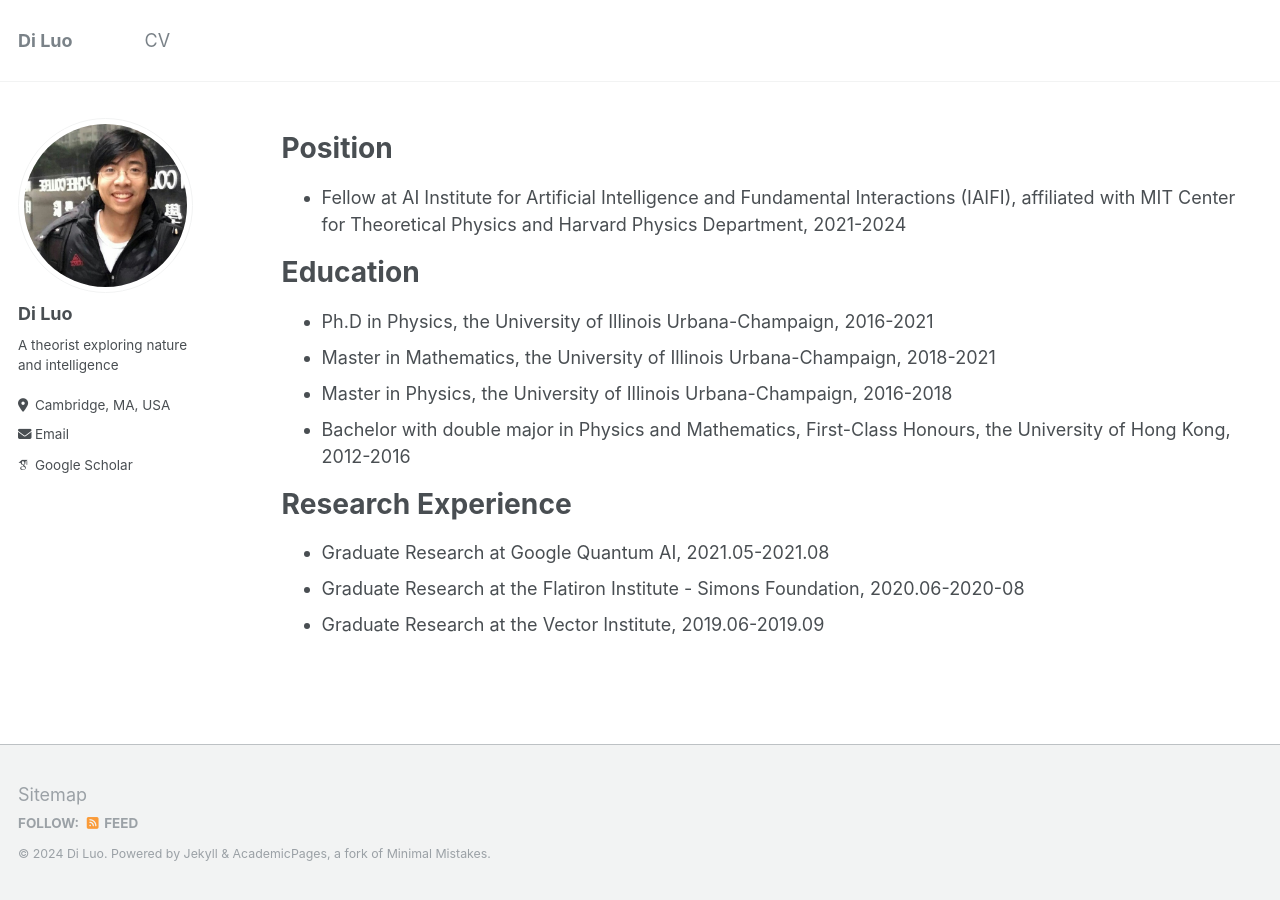
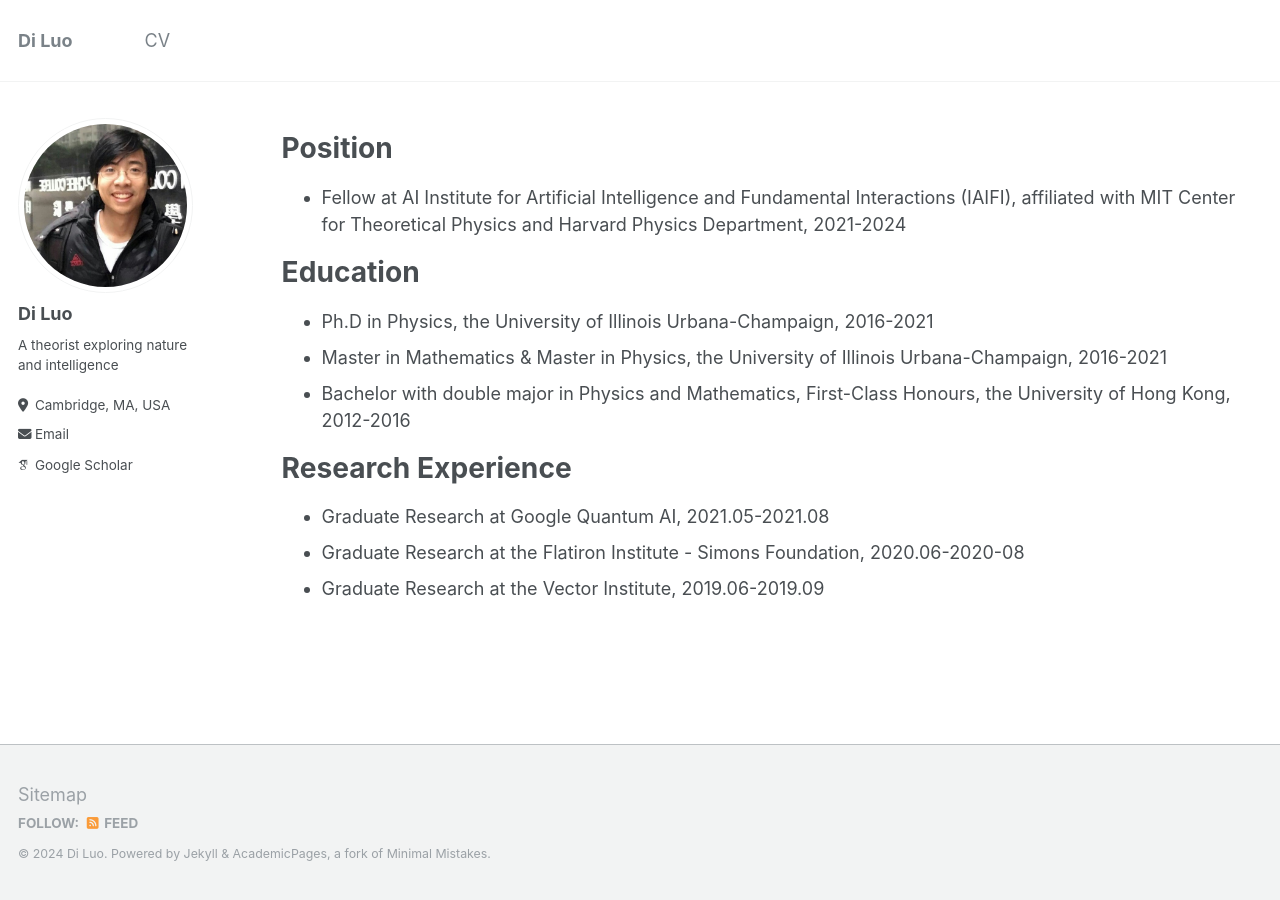
Before and after one commit to diluo28/diluo.github.io, a Jekyll site: the page built from _pages/cv.md, in a window 1280 px wide. Built offline with Jekyll 4.4.1, drawn with Linux system fonts in a browser that asks for light colours; some web fonts are replaced.

Commit message:
Update cv.md

```diff
--- a/_pages/cv.md
+++ b/_pages/cv.md
@@ -16,8 +16,7 @@ Position
 Education
 ======
 * Ph.D in Physics, the University of Illinois Urbana-Champaign, 2016-2021
-* Master in Mathematics, the University of Illinois Urbana-Champaign, 2018-2021
-* Master in Physics, the University of Illinois Urbana-Champaign, 2016-2018
+* Master in Mathematics & Master in Physics, the University of Illinois Urbana-Champaign, 2016-2021
 * Bachelor with double major in Physics and Mathematics,  First-Class Honours, the University of Hong Kong, 2012-2016
 
 Research Experience
```
